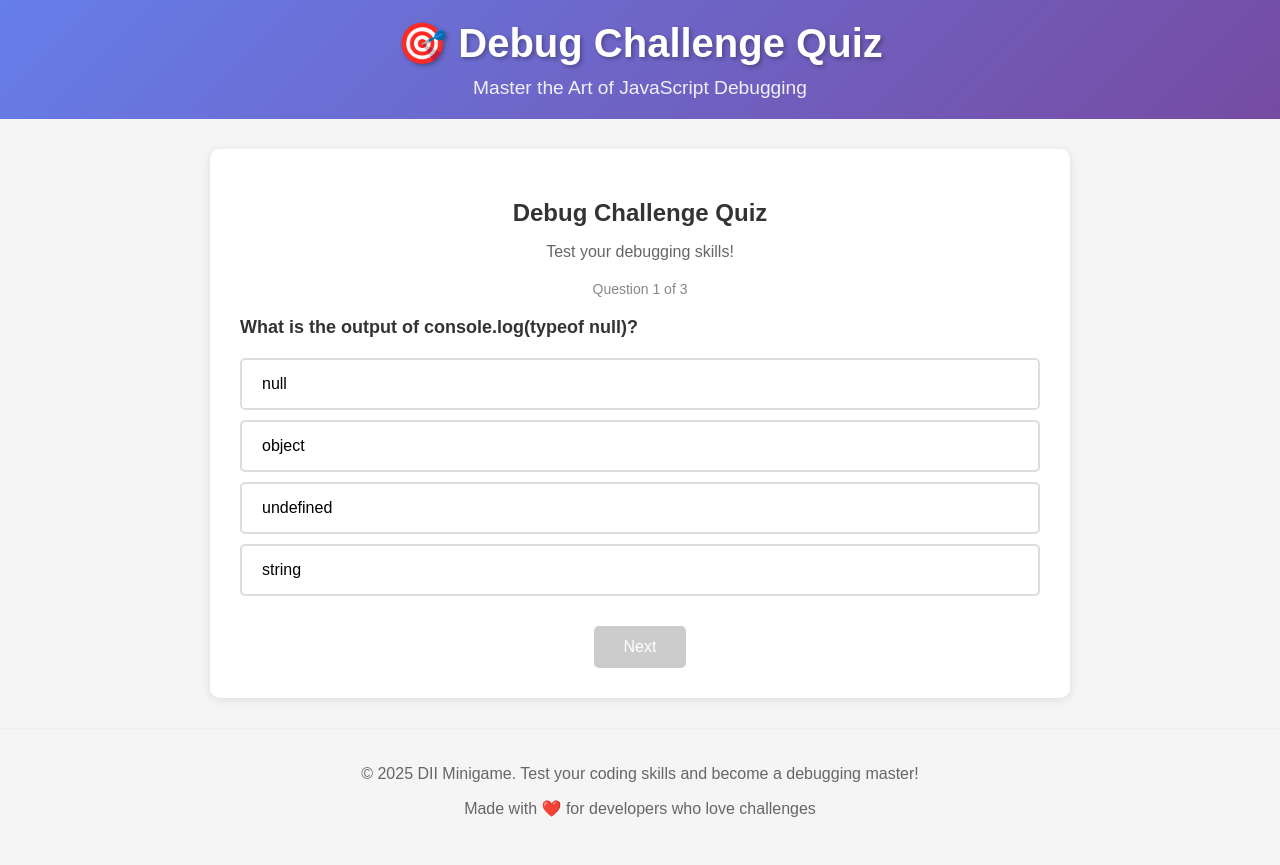
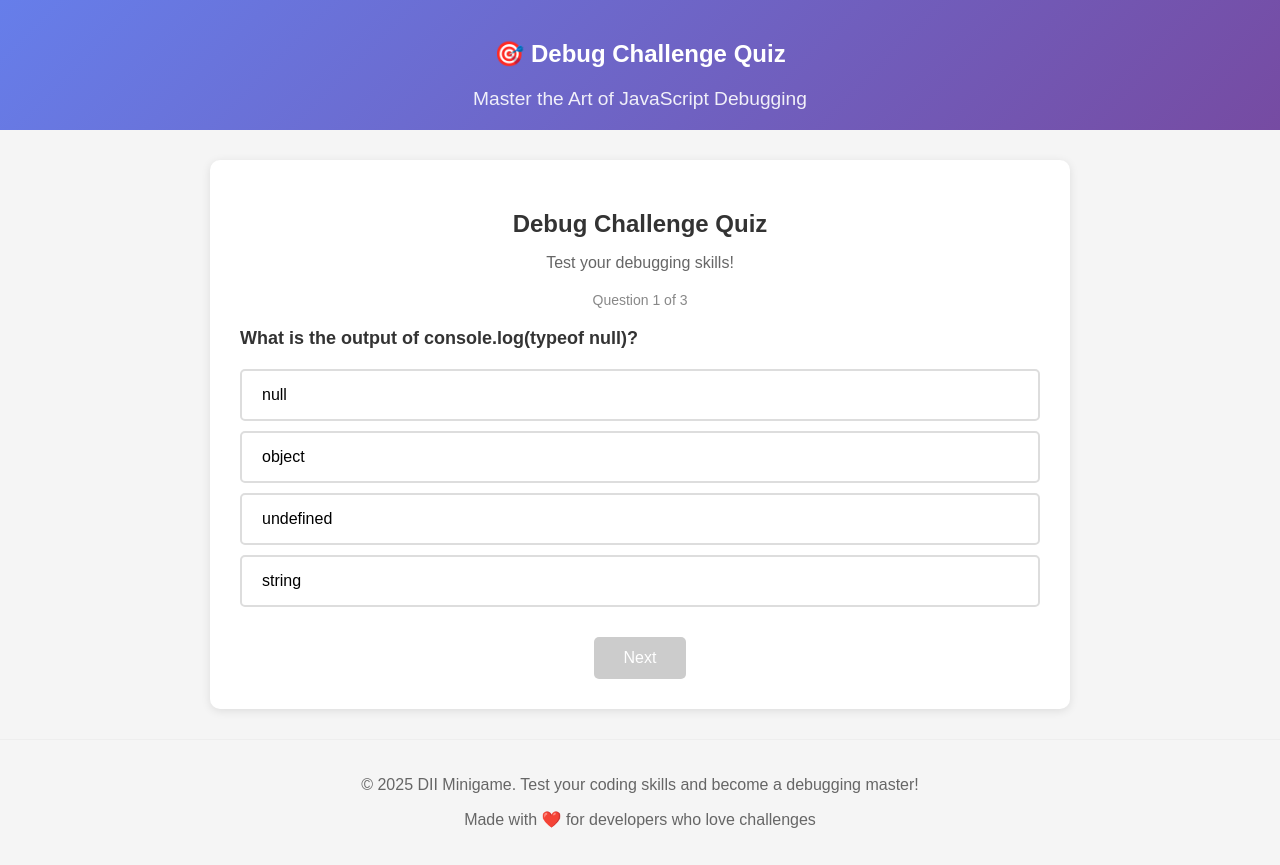
Before and after one commit to Pinont/DII-minigame, a website: page public/index.html in a window 1280 px wide. Drawn offline with Linux system fonts and the light colour scheme.

Commit message:
แก้h1 to h2

```diff
--- a/public/index.html
+++ b/public/index.html
@@ -9,7 +9,7 @@
 </head>
 <body>
     <header class="header">
-        <h1>🎯 Debug Challenge Quiz</h1>
+        <h2>🎯 Debug Challenge Quiz</h2>
         <p>Master the Art of JavaScript Debugging</p>
     </header>
 
```
